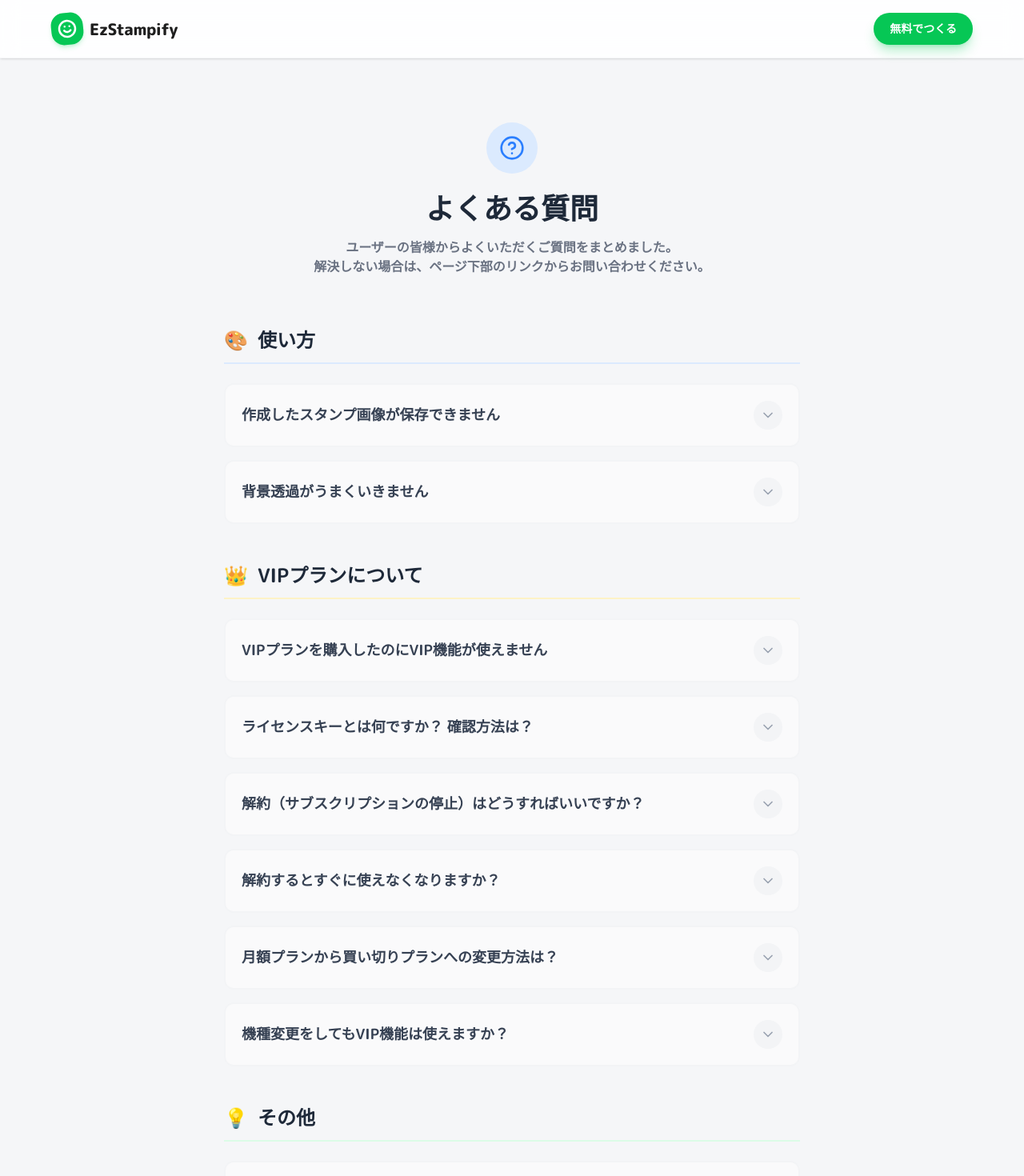
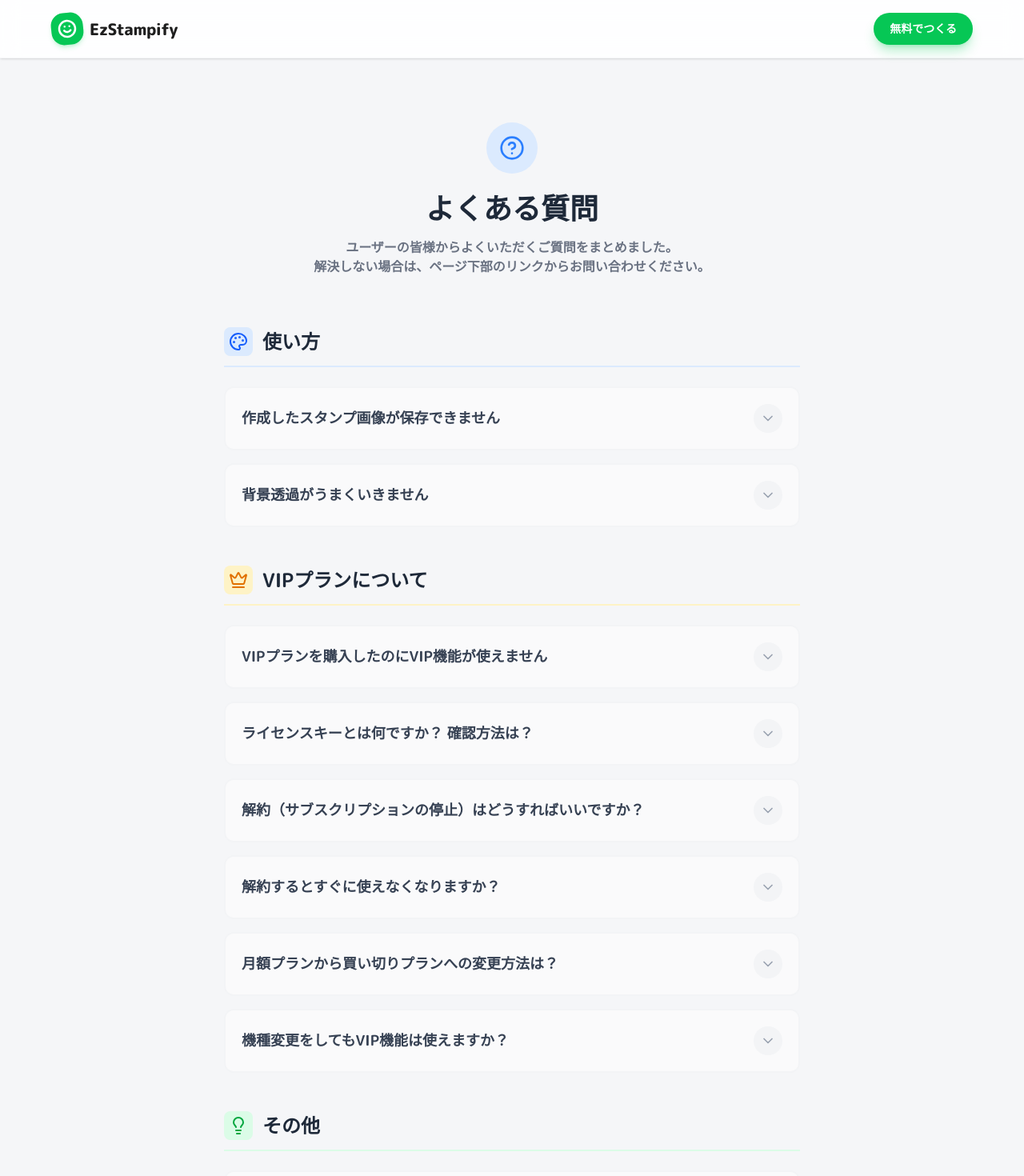
Before and after one commit to Lchiki-nl/Stamp-Image-Tools, a Next.js app: page /faq in a window 1280 px wide. Shown: the top 1470 px of the page at 80% size. Built offline with nearby package versions, Linux system fonts and the light colour scheme; no server answers.

Commit message:
refactor(ui): replace emojis with svg icons

```diff
--- a/src/app/faq/page.tsx
+++ b/src/app/faq/page.tsx
@@ -1,6 +1,6 @@
 import { Metadata } from 'next';
 import Link from 'next/link';
-import { Smile, HelpCircle, AlertCircle } from 'lucide-react';
+import { Smile, HelpCircle, AlertCircle, Palette, Crown, Lightbulb } from 'lucide-react';
 import { Accordion } from '@/components/ui/Accordion';
 
 export const metadata: Metadata = {
@@ -47,7 +47,8 @@ export default function FAQPage() {
            {/* Usage Section */}
            <section>
             <h2 className="text-2xl font-bold text-gray-800 mb-6 flex items-center gap-3 pb-3 border-b-2 border-blue-100">
-              <span className="text-2xl">🎨</span> 使い方
+              <Palette className="bg-blue-100 p-1.5 rounded-lg text-blue-600 box-content" size={24} />
+              使い方
             </h2>
             <div className="space-y-4">
               <Accordion title="作成したスタンプ画像が保存できません">
@@ -88,7 +89,8 @@ export default function FAQPage() {
           {/* VIP Plan Section */}
           <section>
             <h2 className="text-2xl font-bold text-gray-800 mb-6 flex items-center gap-3 pb-3 border-b-2 border-amber-100">
-              <span className="text-2xl">👑</span> VIPプランについて
+              <Crown className="bg-amber-100 p-1.5 rounded-lg text-amber-600 box-content" size={24} />
+              VIPプランについて
             </h2>
             <div className="space-y-4">
               <Accordion title="VIPプランを購入したのにVIP機能が使えません">
@@ -197,7 +199,8 @@ export default function FAQPage() {
           {/* Others Section */}
           <section>
             <h2 className="text-2xl font-bold text-gray-800 mb-6 flex items-center gap-3 pb-3 border-b-2 border-green-100">
-              <span className="text-2xl">💡</span> その他
+              <Lightbulb className="bg-green-100 p-1.5 rounded-lg text-green-600 box-content" size={24} />
+              その他
             </h2>
             <div className="space-y-4">
               <Accordion title="無料で使えますか？">
```
